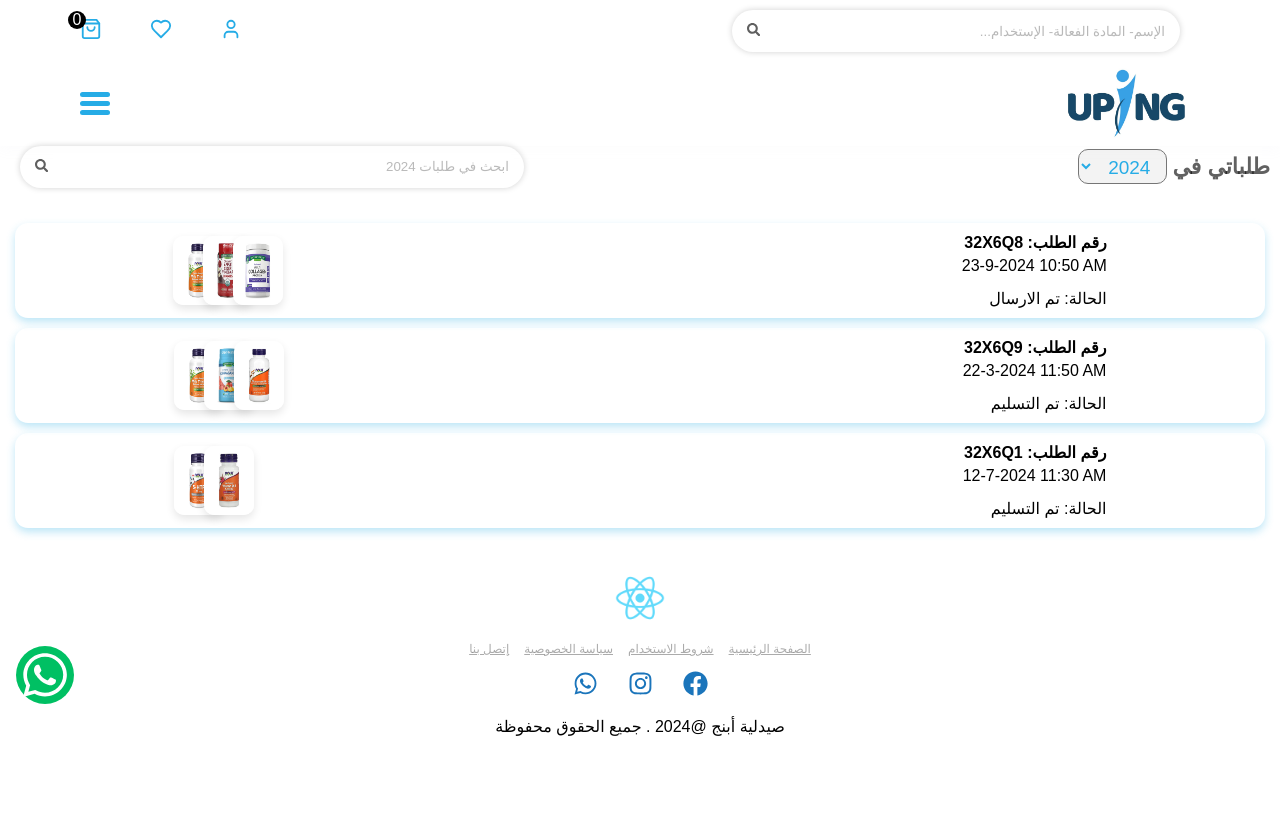
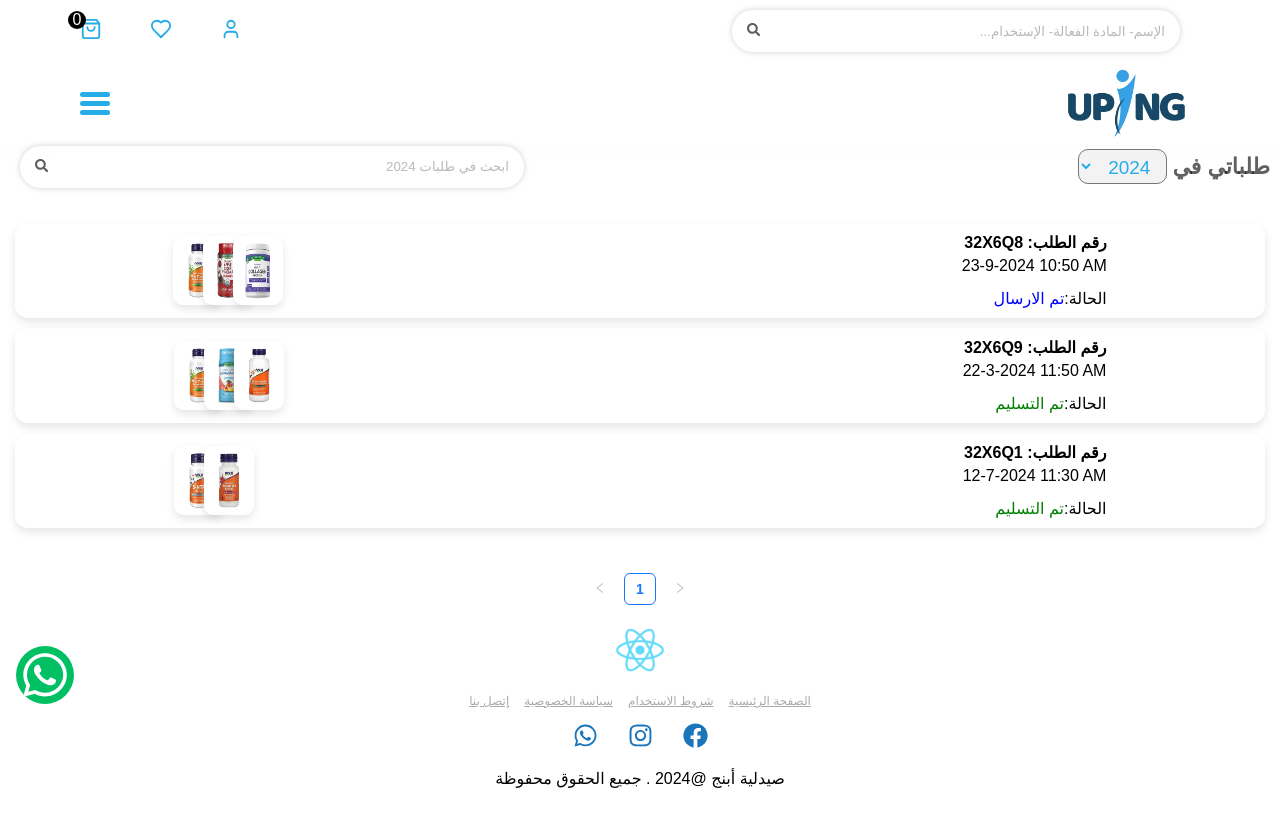
Before and after one commit to Hossam-Elsonbaty/Uppharma, a React (Create React App) app in the folder uppharma/: page /orders in a window 1280 px wide. Shown: the top 826 px of the page. Built offline with nearby package versions, Linux system fonts and the light colour scheme; a web font is replaced by a local one.

Commit message:
orders-initially-complete

```diff
--- a/uppharma/src/App.css
+++ b/uppharma/src/App.css
@@ -1430,8 +1430,7 @@ body {
   padding: 15px 15px;
 }
 .orders-container .order-master-container {
-  border-radius: 13px; /* Optional: for rounded corners */
-  box-shadow: 0 4px 8px rgba(38, 172, 230, 0.3); /* Optional: for a subtle shadow */
+  border-radius: 13px;
   height: 95px;
   padding: 10px;
   direction: rtl;
@@ -1455,6 +1454,15 @@ body {
 }
 .orders-container .order-master-container .order-master-left-span .order-master-left-up-span .order-master-datetime-span {
   direction: ltr;
+}
+.orders-container .order-master-container .order-master-left-span .order-master-state-span {
+  display: flex;
+}
+.orders-container .order-master-container .order-master-left-span .order-master-state-span .recieved-state {
+  color: green;
+}
+.orders-container .order-master-container .order-master-left-span .order-master-state-span .delivery-state {
+  color: blue;
 }
 .orders-container .order-master-container .order-master-images-span {
   direction: ltr;
@@ -1473,6 +1481,12 @@ body {
 }
 .orders-container .order-master-container .order-master-images-span img:first-child {
   margin-left: 0; /* Ensure the first image is fully visible */
+}
+.orders-container .last-clicked-order {
+  box-shadow: 0 4px 8px rgba(38, 172, 230, 0.5); /* Optional: for a subtle shadow */
+}
+.orders-container .not-clicked-order {
+  box-shadow: 0 4px 8px rgba(0, 0, 0, 0.1); /* Optional: for a subtle shadow */
 }
 
 .order-details-container {
--- a/uppharma/src/Components/Order.jsx
+++ b/uppharma/src/Components/Order.jsx
@@ -1,18 +1,22 @@
-import React,{useState} from 'react';
+import React from 'react';
 
-const Order = ({ order }) => {
+const Order = ({ order,clickedOrder }) => {
+
+  const lastOrderClicked=()=>{
+    return order.orderNo==clickedOrder?true:false;
+  }
 
 
 
   return (
     <>
-      <div className="order-master-container" >
+      <div className={`order-master-container ${lastOrderClicked()?"last-clicked-order":"not-clicked-order"}`} >
         <div className="order-master-left-span">
           <div className="order-master-left-up-span">
             <h4>{order.orderNo} :رقم الطلب </h4>
             <div className="order-master-datetime-span">{order.orderPlaced}</div>
           </div>
-          <span className="order-master-state-span"> الحالة:  {order.state}</span>
+          <span className="order-master-state-span"> الحالة:  <div className={`${order.state=="تم التسليم"?"recieved-state":"delivery-state"}`}>{order.state}</div></span>
         </div>
         <div className="order-master-images-span">
           {order.products.slice(0, 3).map((product, index) => (
--- a/uppharma/src/Components/OrderDetails.jsx
+++ b/uppharma/src/Components/OrderDetails.jsx
@@ -1,5 +1,5 @@
 import React,{useState,useEffect} from 'react';
-import { FaArrowRight,FaTruck } from 'react-icons/fa';
+import { FaArrowRight,FaTruck,FaClipboardCheck } from 'react-icons/fa';
 
 const OrderDetails = ({ setShowOrderDetails,order }) => {
   const [animate, setAnimate] = useState(false);
@@ -23,7 +23,7 @@ const OrderDetails = ({ setShowOrderDetails,order }) => {
         </div>
         <div className="state-container">
           <h2 className="state-declare-text">  {order.stateDeclareText}</h2>
-          <FaTruck></FaTruck>
+            {order.state=="تم التسليم"?<FaClipboardCheck></FaClipboardCheck>:<FaTruck></FaTruck>}
         </div>
         <div className="order-placed-container">
           <span className='declare-text'>تم تأكيد الطلب في</span>
@@ -35,7 +35,7 @@ const OrderDetails = ({ setShowOrderDetails,order }) => {
       </div>
       <div className="order-details-lower-section">
         {order.products.map((product) => (
-          <div className="product">
+          <div className="product" key={product.id}>
             <div className="img-name-infos">
               <img className="prd-img" src={product.image} alt="" />
               <div className="prd-name-infos">
--- a/uppharma/src/Components/OrdersList.jsx
+++ b/uppharma/src/Components/OrdersList.jsx
@@ -6,8 +6,13 @@ import OrderDetails from './OrderDetails';
 const OrdersList = ({ orders }) => {
   const [showOrderDetails, setShowOrderDetails] = useState(false);
   const [orderDetailsToBeDisplayed, setOrderDetailsToBeDisplayed] = useState({});
+  const [clickedOrder, setClickedOrder] = useState(null);
 
-
+  const handleOrderClick=(order)=>{
+    setShowOrderDetails(true);
+    setOrderDetailsToBeDisplayed(order);
+    setClickedOrder(order.orderNo);
+  }
   return (
   <>
     {showOrderDetails
@@ -16,7 +21,7 @@ const OrdersList = ({ orders }) => {
         :
         <div className="orders-container">
           {orders.map(order => (
-            <div onClick={()=>{setShowOrderDetails(true);setOrderDetailsToBeDisplayed(order)}}><Order order={order}></Order></div>
+            <div key={order.id} onClick={()=>{handleOrderClick(order)}}><Order order={order} clickedOrder={clickedOrder}></Order></div>
           ))}
         </div>
     }
--- a/uppharma/src/Data/data2022Orders.js
+++ b/uppharma/src/Data/data2022Orders.js
@@ -9,7 +9,7 @@ import product8 from '../Images/Done8.jpg';
 const Orders2022 = [
   {
     id:"10",
-    orderNo:"32X3Q8",
+    orderNo:"MMX3Q8",
     orderPlaced:"23-9-2022 10:50 AM",
     orderYear:"2022",
     state:"تم الارسال",
@@ -41,7 +41,7 @@ const Orders2022 = [
   },
   {
     id:"11",
-    orderNo:"32X2Q9",
+    orderNo:"OKX2Q9",
     orderPlaced:"22-3-2022 11:50 AM",
     orderYear:"2022",
     state:"تم التسليم",
@@ -91,7 +91,7 @@ const Orders2022 = [
   },
   {
     id:"12",
-    orderNo:"32X7Q1",
+    orderNo:"3254L1",
     orderPlaced:"12-7-2022 11:30 AM",
     orderYear:"2022",
     state:"تم التسليم",
--- a/uppharma/src/Data/data2023Orders.js
+++ b/uppharma/src/Data/data2023Orders.js
@@ -90,7 +90,7 @@ const Orders2023 = [
   },
   {
     id:"6",
-    orderNo:"32X7Q1",
+    orderNo:"32XOQ1",
     orderPlaced:"12-7-2023 11:30 AM",
     orderYear:"2023",
     state:"تم التسليم",
@@ -130,7 +130,7 @@ const Orders2023 = [
   },
   {
     id:"20",
-    orderNo:"32X3Q8",
+    orderNo:"32Z3Q8",
     orderPlaced:"23-9-2023 10:50 AM",
     orderYear:"2023",
     state:"تم الارسال",
@@ -161,7 +161,7 @@ const Orders2023 = [
   },
   {
     id:"21",
-    orderNo:"32X3Q8",
+    orderNo:"32S3Q8",
     orderPlaced:"23-9-2023 10:50 AM",
     orderYear:"2023",
     state:"تم الارسال",
@@ -193,7 +193,7 @@ const Orders2023 = [
   },
   {
     id:"114",
-    orderNo:"32X3Q8",
+    orderNo:"11X3Q8",
     orderPlaced:"23-9-2023 10:50 AM",
     orderYear:"2023",
     state:"تم الارسال",
@@ -225,7 +225,7 @@ const Orders2023 = [
   },
   {
     id:"444",
-    orderNo:"32X3Q8",
+    orderNo:"92X3Q8",
     orderPlaced:"23-9-2023 10:50 AM",
     orderYear:"2023",
     state:"تم الارسال",
@@ -257,7 +257,7 @@ const Orders2023 = [
   },
   {
     id:"4321",
-    orderNo:"32X3Q8",
+    orderNo:"82X3Q8",
     orderPlaced:"23-9-2023 10:50 AM",
     orderYear:"2023",
     state:"تم الارسال",
@@ -289,7 +289,7 @@ const Orders2023 = [
   },
   {
     id:"42234",
-    orderNo:"32X3Q8",
+    orderNo:"72X3Q8",
     orderPlaced:"23-9-2023 10:50 AM",
     orderYear:"2023",
     state:"تم الارسال",
@@ -320,7 +320,7 @@ const Orders2023 = [
   },
   {
     id:"400",
-    orderNo:"32X3Q8",
+    orderNo:"62X3Q8",
     orderPlaced:"23-9-2023 10:50 AM",
     orderYear:"2023",
     state:"تم الارسال",
@@ -351,7 +351,7 @@ const Orders2023 = [
   },
   {
     id:"999",
-    orderNo:"32X3Q8",
+    orderNo:"52X3Q8",
     orderPlaced:"23-9-2023 10:50 AM",
     orderYear:"2023",
     state:"تم الارسال",
@@ -382,7 +382,7 @@ const Orders2023 = [
   },
   {
     id:"766",
-    orderNo:"32X3Q8",
+    orderNo:"42X3Q8",
     orderPlaced:"23-9-2023 10:50 AM",
     orderYear:"2023",
     state:"تم الارسال",
@@ -413,7 +413,7 @@ const Orders2023 = [
   },
   {
     id:"4543",
-    orderNo:"32X3Q8",
+    orderNo:"22X3Q8",
     orderPlaced:"23-9-2023 10:50 AM",
     orderYear:"2023",
     state:"تم الارسال",
@@ -443,8 +443,8 @@ const Orders2023 = [
     ]
   },
   {
-    id:"434456",
-    orderNo:"32X3Q8",
+    id:"435555",
+    orderNo:"12X3Q8",
     orderPlaced:"23-9-2023 10:50 AM",
     orderYear:"2023",
     state:"تم الارسال",
--- a/uppharma/src/Pages/MyProfile.jsx
+++ b/uppharma/src/Pages/MyProfile.jsx
@@ -1,11 +1,11 @@
 import React from 'react';
-import Navbar from '../Components/Navbar';
-import FixedFooter from '../Components/FixedFooter';
 import Footer from '../Components/Footer';
 import { HiOutlinePencil } from "react-icons/hi2";
 import { MdOutlineKeyboardArrowLeft } from "react-icons/md";
 import { GoSignOut } from "react-icons/go";
+import { useNavigate } from 'react-router-dom';
 const MyProfile = () => {
+  const navigate = useNavigate();
   return (
     <>
       <main className='my-profile'>
@@ -19,7 +19,7 @@ const MyProfile = () => {
           </div>
           <div className="element">
             <h3>الحساب</h3>
-            <div className="col">
+            <div className="col" onClick={()=>{navigate("/orders")}}>
               <h4>طلباتي</h4>
               <MdOutlineKeyboardArrowLeft />
             </div>
--- a/uppharma/src/Pages/Orders.jsx
+++ b/uppharma/src/Pages/Orders.jsx
@@ -1,4 +1,4 @@
-import React,{useState,useEffect} from 'react';
+import React,{useState,useEffect,useContext} from 'react';
 import Footer from '../Components/Footer';
 import OrdersSearchBar from './../Components/OrdersSearchBar';
 import OrdersList from './../Components/OrdersList';
@@ -6,28 +6,76 @@ import Orders2024 from '../Data/data2024Orders';
 import Orders2023 from '../Data/data2023Orders';
 import Orders2022 from '../Data/data2022Orders';
 import OrdersYears from '../Data/dataOrdersYears';
+import { Pagination } from 'antd';
+import IsDesktop from '../Context/IsDesktop';
 
 export default function Orders( ) {
   const [selectedYear, setSelectedYear] = useState(OrdersYears[0]);
+  const [searchOrdersTerm, setSearchOrdersTerm] = useState("");
   const [orders, setOrders] = useState([]);
+  const [toDisplayOrders, setToDisplayOrders] = useState([]);
+  const [currentPage, setCurrentPage] = useState(1);
+  const {isDesktop} = useContext(IsDesktop)
 
   useEffect(() => {
     setOrders(Orders2024)
+    setToDisplayOrders(Orders2024)
   }, []);
+
+  useEffect(() => {
+    const filterOrders = (orders, searchOrdersTerm) => {
+      // Convert search term to lowercase for case-insensitive matching
+      const lowercasedTerm = searchOrdersTerm.toLowerCase();
+
+      return orders.filter((order) => {
+        // Check if order-level fields match the search term
+        const isOrderMatch =
+          order.orderNo.toLowerCase().includes(lowercasedTerm) ||
+          order.orderPlaced.toLowerCase().includes(lowercasedTerm) ||
+          order.total.toString().includes(lowercasedTerm) ||
+          order.deliveryTax.toString().includes(lowercasedTerm) ||
+          order.deliveryAddress.toLowerCase().includes(lowercasedTerm);
+
+        // Check if any product matches the search term
+        const isProductMatch = order.products.some((product) =>
+          product.name.toLowerCase().includes(lowercasedTerm) ||
+          product.volume.toLowerCase().includes(lowercasedTerm) ||
+          product.price.toString().includes(lowercasedTerm)
+        );
+
+        // Return true if either order or products match the search term
+        return isOrderMatch || isProductMatch;
+      });
+    };
+    setToDisplayOrders(filterOrders(orders, searchOrdersTerm))
+  }, [searchOrdersTerm]);
 
   useEffect(() => {
     if (selectedYear=="2024"){
       setOrders(Orders2024)
+      setToDisplayOrders(Orders2024)
     }else if(selectedYear=="2023"){
       setOrders(Orders2023)
+      setToDisplayOrders(Orders2023)
     }else if(selectedYear=="2022"){
       setOrders(Orders2022)
+      setToDisplayOrders(Orders2022)
     }
   }, [selectedYear]);
 
   const handleChangeSelectYear = (event) => {
     setSelectedYear(event.target.value);
+    setSearchOrdersTerm("");
   };
+  //pagination
+  const ordersPerPage = isDesktop ? 16 : 8;
+  const onPageChange = (page) => {
+    setCurrentPage(page);
+    window.scrollTo(0, 0);
+  };
+  const indexOfLastOrder = currentPage * ordersPerPage;
+  const indexOfFirstOrder = indexOfLastOrder - ordersPerPage;
+  const currentOrders = toDisplayOrders.slice(indexOfFirstOrder, indexOfLastOrder);
 
   return (
     <>
@@ -43,18 +91,17 @@ export default function Orders( ) {
                 ))}
               </select>
           </div>
-          <OrdersSearchBar selectedYear={selectedYear}></OrdersSearchBar>
+          <OrdersSearchBar selectedYear={selectedYear} searchOrdersTerm={searchOrdersTerm} setSearchOrdersTerm={setSearchOrdersTerm}></OrdersSearchBar>
         </div>
-        <OrdersList orders={orders}></OrdersList>
-        {/*
+        <OrdersList orders={currentOrders}></OrdersList>
         <div className='pagination'>
           <Pagination
             current={currentPage}
-            total={favorites.length}
-            pageSize={productsPerPage}
+            total={toDisplayOrders.length}
+            pageSize={ordersPerPage}
             onChange={onPageChange}
           />
-        </div> */}
+        </div>
         <Footer></Footer>
       </main>
     </>
--- a/uppharma/src/Scss/_App.scss
+++ b/uppharma/src/Scss/_App.scss
@@ -1433,8 +1433,7 @@ body{
 .orders-container{
   padding: 15px 15px;
   .order-master-container{
-    border-radius: 13px; /* Optional: for rounded corners */
-    box-shadow: 0 4px 8px rgba(38, 172, 230, 0.3); /* Optional: for a subtle shadow */
+    border-radius: 13px;
     height: 95px;
     padding: 10px;
     direction: rtl;
@@ -1458,7 +1457,13 @@ body{
         }
       }
       .order-master-state-span{
-
+        display: flex;
+        .recieved-state{
+          color: green;
+        }
+        .delivery-state{
+          color: blue;
+        }
       }
     }
     .order-master-images-span{
@@ -1479,6 +1484,12 @@ body{
         margin-left: 0; /* Ensure the first image is fully visible */
       }
     }
+  }
+  .last-clicked-order{
+    box-shadow: 0 4px 8px rgba(38, 172, 230, 0.5); /* Optional: for a subtle shadow */
+  }
+  .not-clicked-order{
+    box-shadow: 0 4px 8px rgba(0, 0, 0, 0.1);/* Optional: for a subtle shadow */
   }
 }
 // order details page
```
Also changed, not shown: uppharma/src/Components/OrdersSearchBar.jsx (+4 -4 lines), 1 other file (tests, documents, lock files or other folders).
